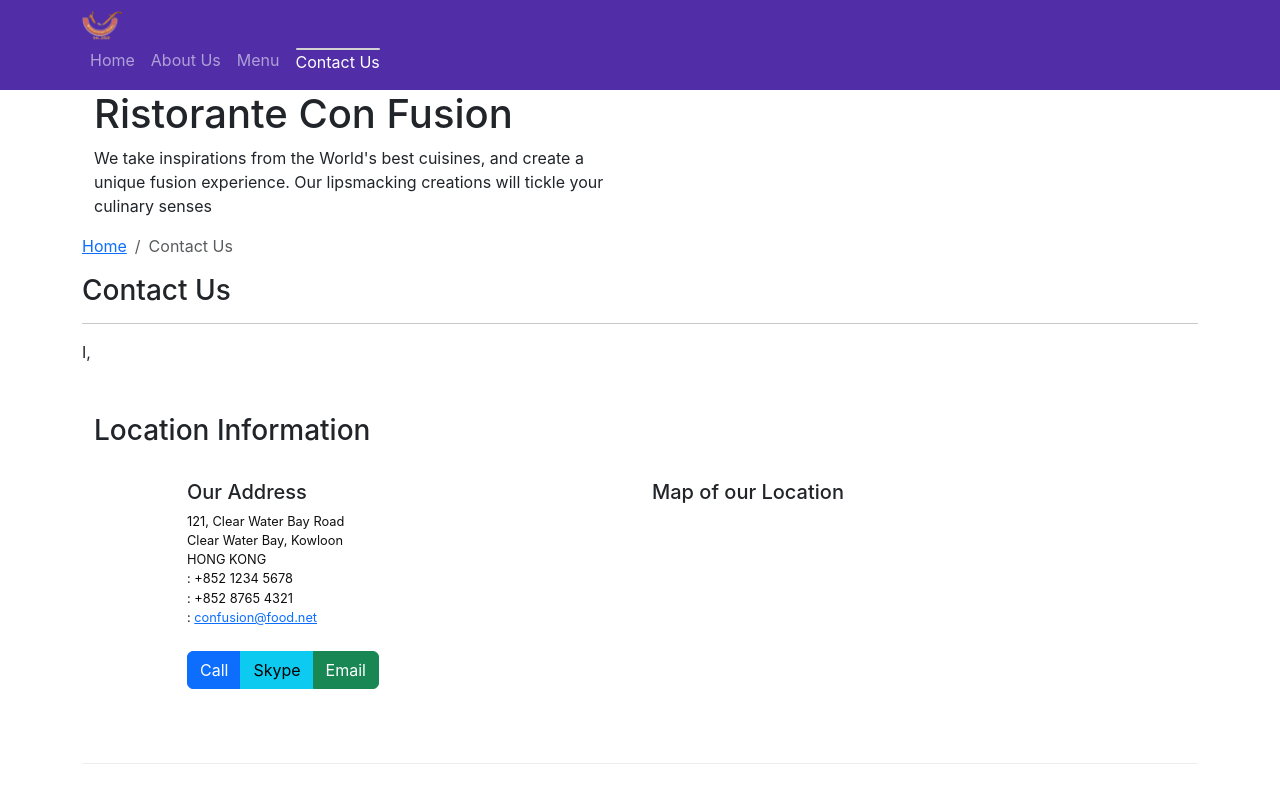
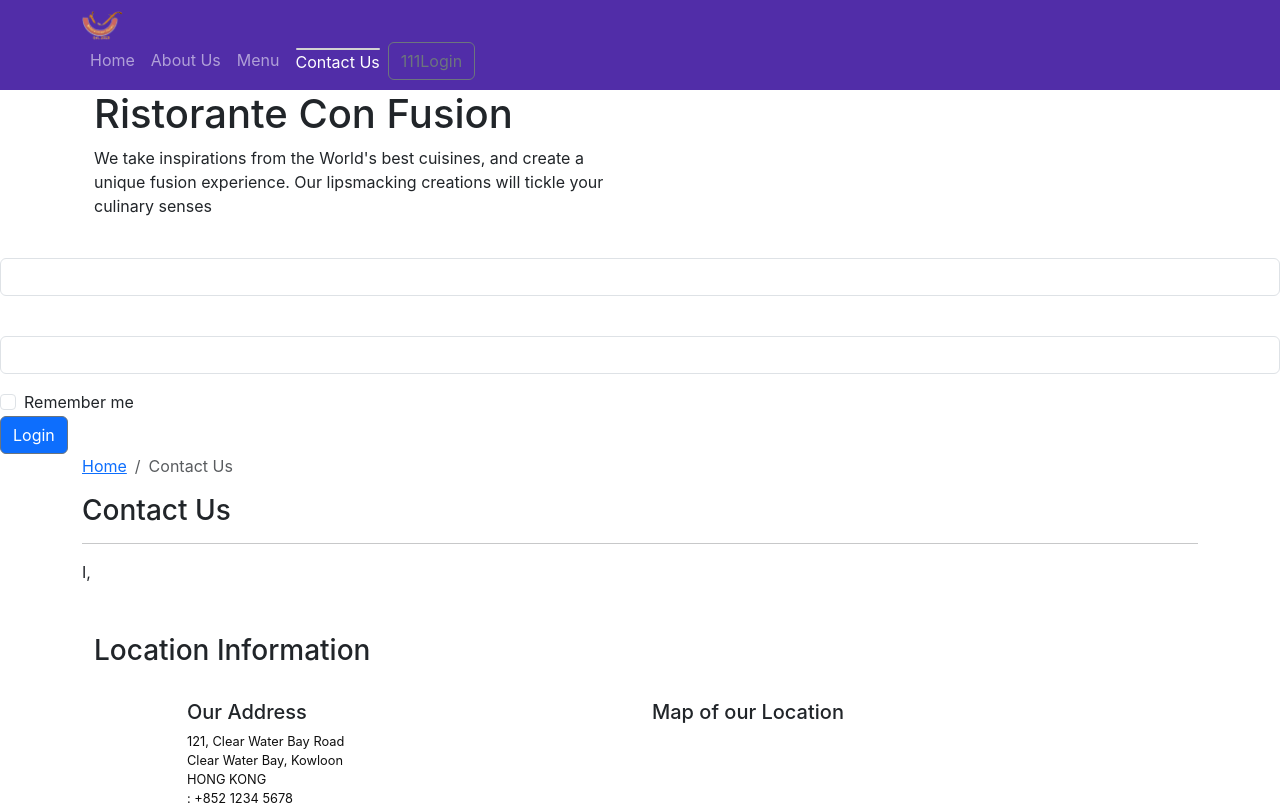
Before and after one commit to e3Dr8nj/reacttest, a React (Create React App) app: page /contactus in a window 1280 px wide. Shown: the top 805 px of the page. Built offline with nearby package versions, Linux system fonts and the light colour scheme.

Commit message:
'uncontrolled_forms'

```diff
--- a/src/components/ContactComponent.js
+++ b/src/components/ContactComponent.js
@@ -134,7 +134,7 @@
                                 <Col md={10}>
                                     <Input
                                     valid={errors.lastname===''}
-                                    invalid={errors.lastname!=''}
+                                    invalid={errors.lastname!==''}
                                      onBlur={this.handleBlur('lastname')}
                                     onChange={this.handleInputChange} type="text" id="lastname" name="lastname"
                                     placeholder="LastName" value={this.state.lastname}></Input>
--- a/src/components/HeaderComponent.js
+++ b/src/components/HeaderComponent.js
@@ -1,18 +1,33 @@
 import React, {Component} from 'react'
-import {Navbar,NavbarBrand,Jumbotron,Nav,NavbarToggler,Collapse,NavItem} from 'reactstrap'
+import {Navbar,NavbarBrand,Jumbotron,Nav,NavbarToggler,Collapse,NavItem
+,Modal,ModalHeader,ModalBody, Form, FormGroup,Input, Button,Label} from 'reactstrap'
 import {NavLink} from 'react-router-dom'
+
 class Header extends Component{
     constructor(props){
         super(props)
         this.state={
             isNavOpen:false
+            ,isModalOpen:false
         }
         this.toggleNav=this.toggleNav.bind(this)
+        this.toggleModal = this.toggleModal.bind(this)
+        this.handleLogin = this.handleLogin.bind(this)
     }
     toggleNav(){
         this.setState({isNavOpen: !this.state.isNavOpen})
     }
+    toggleModal(){
+        this.setState({isModalOpen:!this.state.isModalOpen})
+
+    }
+    handleLogin(event){
+        this.toggleModal()
+        alert('Username '+this.username.value+ 'Password '+this.password.value+ 'Remember '+this.remember.checked)
+        event.prefentDefault()
+    }
    render(props){
+       console.log(Modal)
        return(
            <React.Fragment>
             <Navbar dark color expand='md'>
@@ -45,6 +60,13 @@
               </NavItem>
 
           </Nav>
+          <Nav className='ml-auto' navbar>
+              <NavItem>
+                  <Button outline onClick={this.toggleModal}>
+                      <span className='fa fa-sign-in fa-lg'>111</span>Login
+                  </Button>
+              </NavItem>
+          </Nav>
           </Collapse>
          </div>
     </Navbar>
@@ -58,7 +80,34 @@
                 </div>
             </div>
         </div>
+        <div>
+{/*<Modal  isOpen={true} toggle={this.toggleModal}>
+    <ModalHeader toggle={this.toggleModal}>Leader1</ModalHeader>
+       <ModalBody> */}
+    <Form onSubmit={this.handleLogin}>
+        <FormGroup>
+            <Label htmlFor='username'></Label>
+            <Input type='text' id="username" name="username" innerRef={(input)=>this.username=input}></Input>
+        </FormGroup>
+        <FormGroup>
+            <Label htmlFor='password'></Label>
+            <Input type="text" id='password' name='password' innerRef={(input)=>this.password=input}
+            ></Input>
+        </FormGroup>
+        <FormGroup check>
+              <Label check>
+              <Input type='checkbox' name='remember' innerRef={(input)=>this.remember=input}></Input>
+              Remember me
+              </Label>
+        </FormGroup>
+        <Button type='submit' value='submit' className='bg-primary'>Login</Button>
+    </Form>
+    {/*</ModalBody>
+    </Modal>
+    <Modal show={true}>
 
+    </Modal>*/}
+    </div>
            </React.Fragment>
        )
    }
--- a/src/index.js
+++ b/src/index.js
@@ -10,7 +10,8 @@
 ReactDOM.render(
   <React.StrictMode>
     <App />
-  </React.StrictMode>,
+  </React.StrictMode>
+ ,
   document.getElementById('root')
 );
 
```
Also changed, not shown: package.json (line endings or trailing spaces), 1 other file (tests, documents, lock files or other folders).
